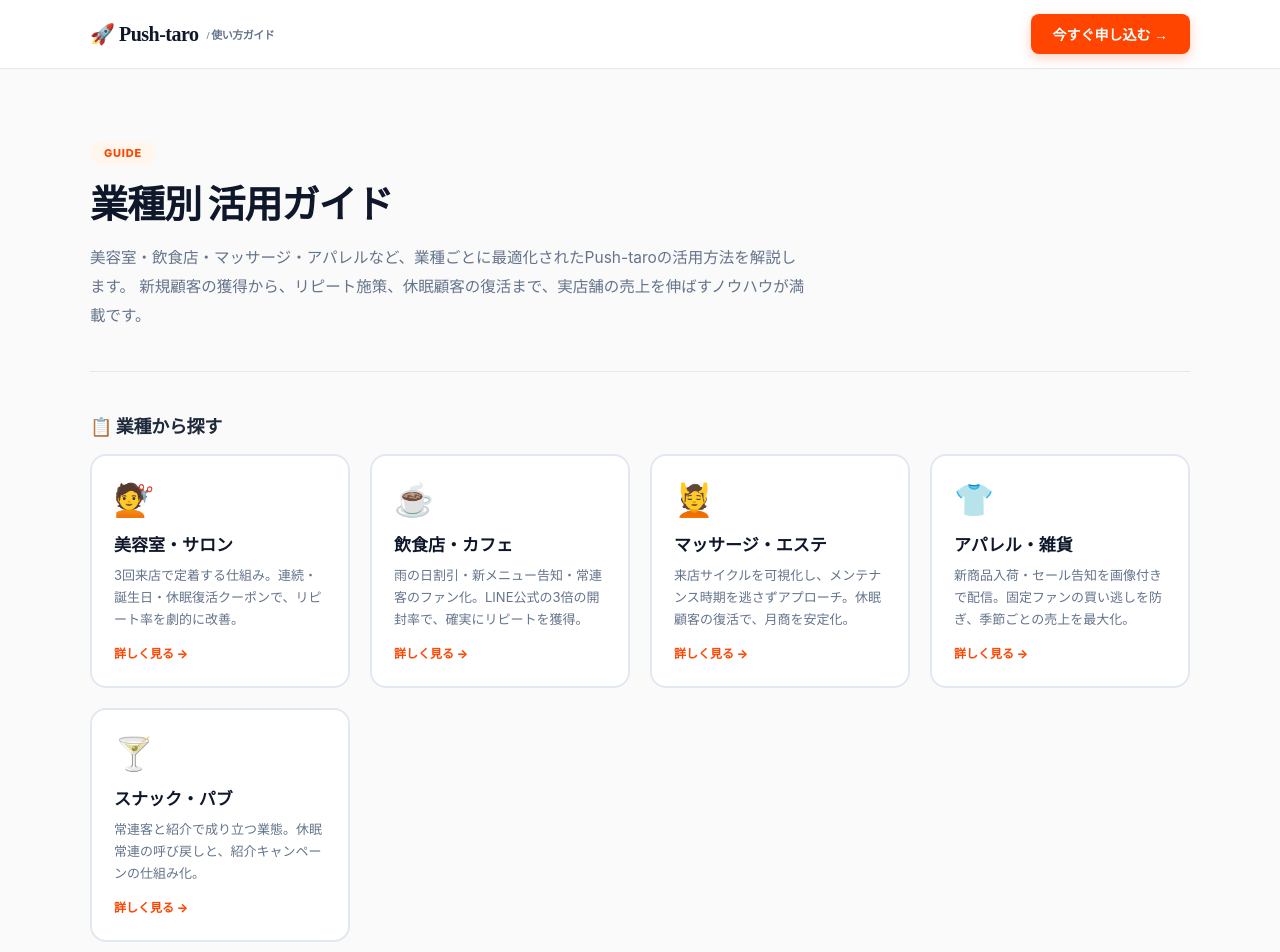
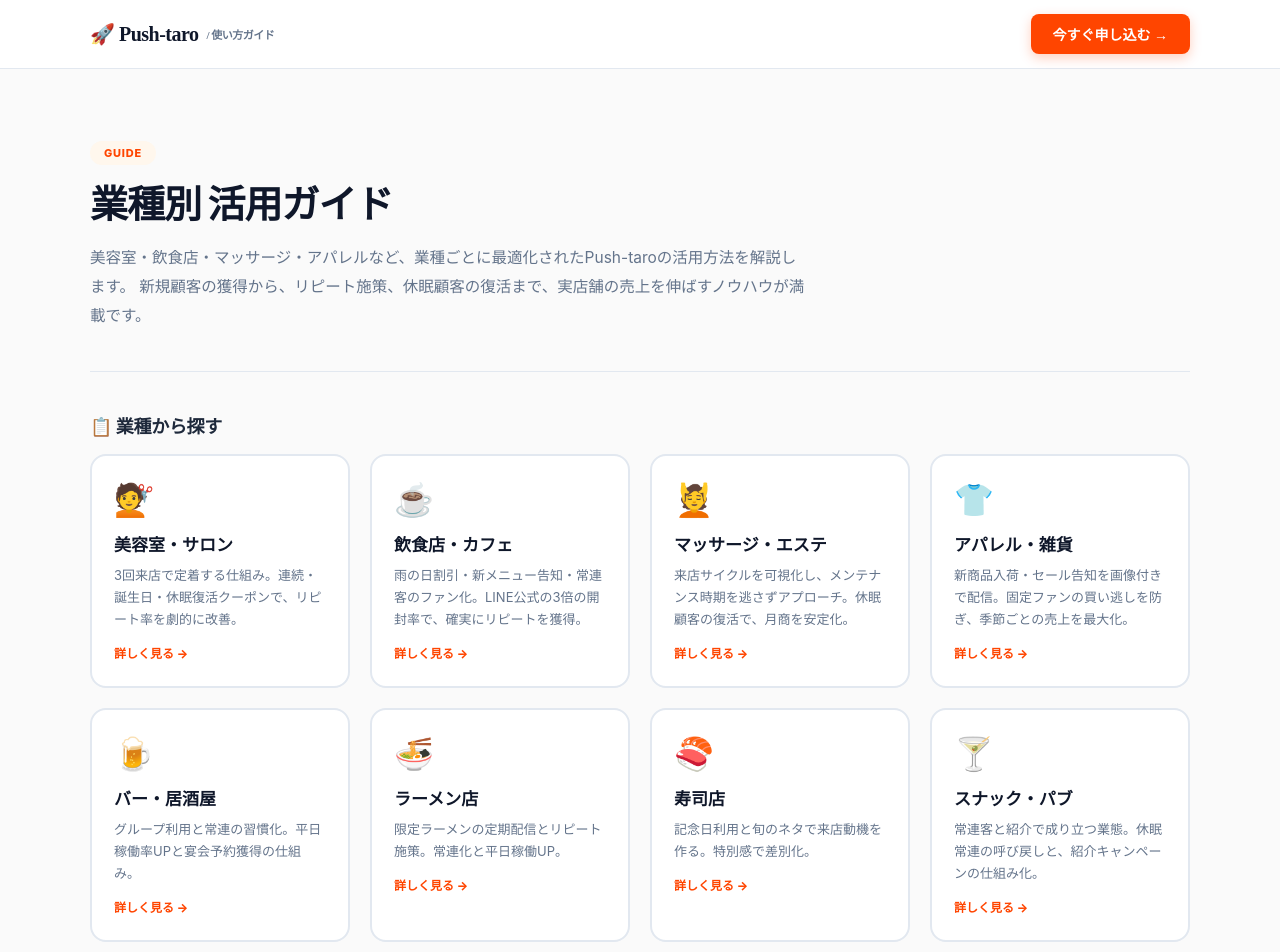
Before and after one commit to thellcishii-lang/push-taro, a Next.js app: page /guide in a window 1280 px wide. Shown: the top 952 px of the page. Built offline with nearby package versions, Linux system fonts and the light colour scheme.

Commit message:
Update page.tsx

```diff
--- a/app/guide/page.tsx
+++ b/app/guide/page.tsx
@@ -50,6 +50,24 @@ export default function GuideTopPage() {
             <h4>アパレル・雑貨</h4>
             <p>新商品入荷・セール告知を画像付きで配信。固定ファンの買い逃しを防ぎ、季節ごとの売上を最大化。</p>
             <span className="g-card-arrow">詳しく見る →</span>
+          </Link>
+          <Link href="/guide/izakaya" className="g-card">
+             <span className="g-card-icon">🍺</span>
+             <h4>バー・居酒屋</h4>
+             <p>グループ利用と常連の習慣化。平日稼働率UPと宴会予約獲得の仕組み。</p>
+             <span className="g-card-arrow">詳しく見る →</span>
+　　　　　　　　　　　　　　　　　　　　　</Link>
+　　　　　　　　　　　　　　　　　　　　　<Link href="/guide/ramen" className="g-card">
+             <span className="g-card-icon">🍜</span>
+             <h4>ラーメン店</h4>
+             <p>限定ラーメンの定期配信とリピート施策。常連化と平日稼働UP。</p>
+             <span className="g-card-arrow">詳しく見る →</span>
+　　　　　　　　　　　　　　　　　　　　　</Link>
+　　　　　　　　　　　　　　　　　　　　<Link href="/guide/sushi" className="g-card">
+             <span className="g-card-icon">🍣</span>
+             <h4>寿司店</h4>
+             <p>記念日利用と旬のネタで来店動機を作る。特別感で差別化。</p>
+             <span className="g-card-arrow">詳しく見る →</span>
           </Link>
           <Link href="/guide/snack" className="g-card">
             <span className="g-card-icon">🍸</span>
```
